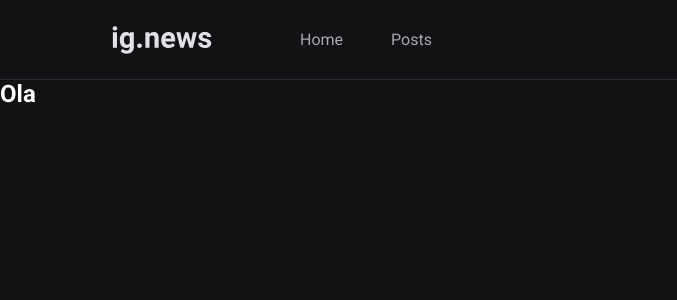
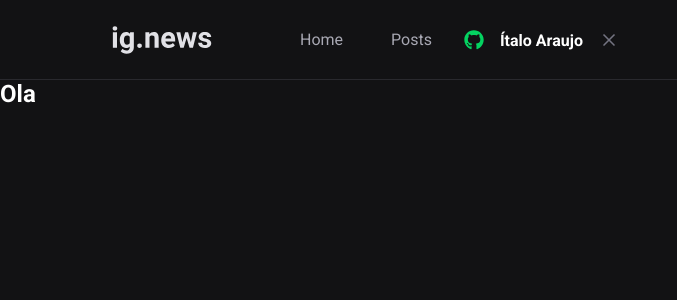
Before and after one commit to ItaloAraujodev/Ig.news, a Next.js app: page / in a window 1280 px wide. Shown: the top 300 px of the page, without its empty margins (0-677 px from the left). Built offline with nearby package versions, Linux system fonts and the light colour scheme.

Commit message:
feat: Adicionando um button SingInbutton

```diff
--- a/src/components/Header/index.tsx
+++ b/src/components/Header/index.tsx
@@ -1,5 +1,6 @@
 import Image from 'next/image';
 import styles from './style.module.scss';
+import { SignInButton } from '../SingInButton';
 
 export function Header() {
     return (
@@ -17,6 +18,7 @@
                     <a className={styles.active}>Home</a>
                     <a>Posts</a>
                 </nav>
+                <SignInButton />
             </div>
         </header>
     );
--- /dev/null
+++ b/src/components/SingInButton/index.tsx
@@ -0,0 +1,32 @@
+import { FaGithub } from 'react-icons/fa'
+import { FiX } from 'react-icons/fi'
+import styles from './styles.module.scss'
+
+export function SignInButton() {
+    const isUserLoggedIn = true;
+
+    return isUserLoggedIn ? (
+
+        <button
+            type="button"
+            className={styles.singInButton}
+
+        >
+            <FaGithub color='#04d361' />
+            Ítalo Araujo
+            <FiX color='#737380' className={styles.closeIcon} />
+        </button>
+
+    ) : (
+        (
+            <button
+                type="button"
+                className={styles.singInButton}
+
+                >
+                <FaGithub  color='#eba417'/>
+                Sing in with Github
+            </button>
+        )
+    );
+}
--- /dev/null
+++ b/src/components/SingInButton/styles.module.scss
@@ -0,0 +1,33 @@
+.singInButton {
+    height: 3rem;
+    border-radius: 3rem;
+    background: var(--gray-850);
+    border: 0;
+    padding: 0 1.5rem;
+
+    display: flex;
+    align-items: center;
+    justify-content: center;
+
+    color: var(--white);
+    font-weight: bold;
+
+    svg {
+        width: 20px;
+        height: 20px;
+    }
+
+    svg.closeIcon {
+        margin-left: 1rem;
+    }
+
+    svg:first-child {
+        margin-right: 1rem;
+    }
+
+    transition: filter 0.2s;
+
+    &:hover {
+        filter: brightness(0.8);
+    }
+}
```
